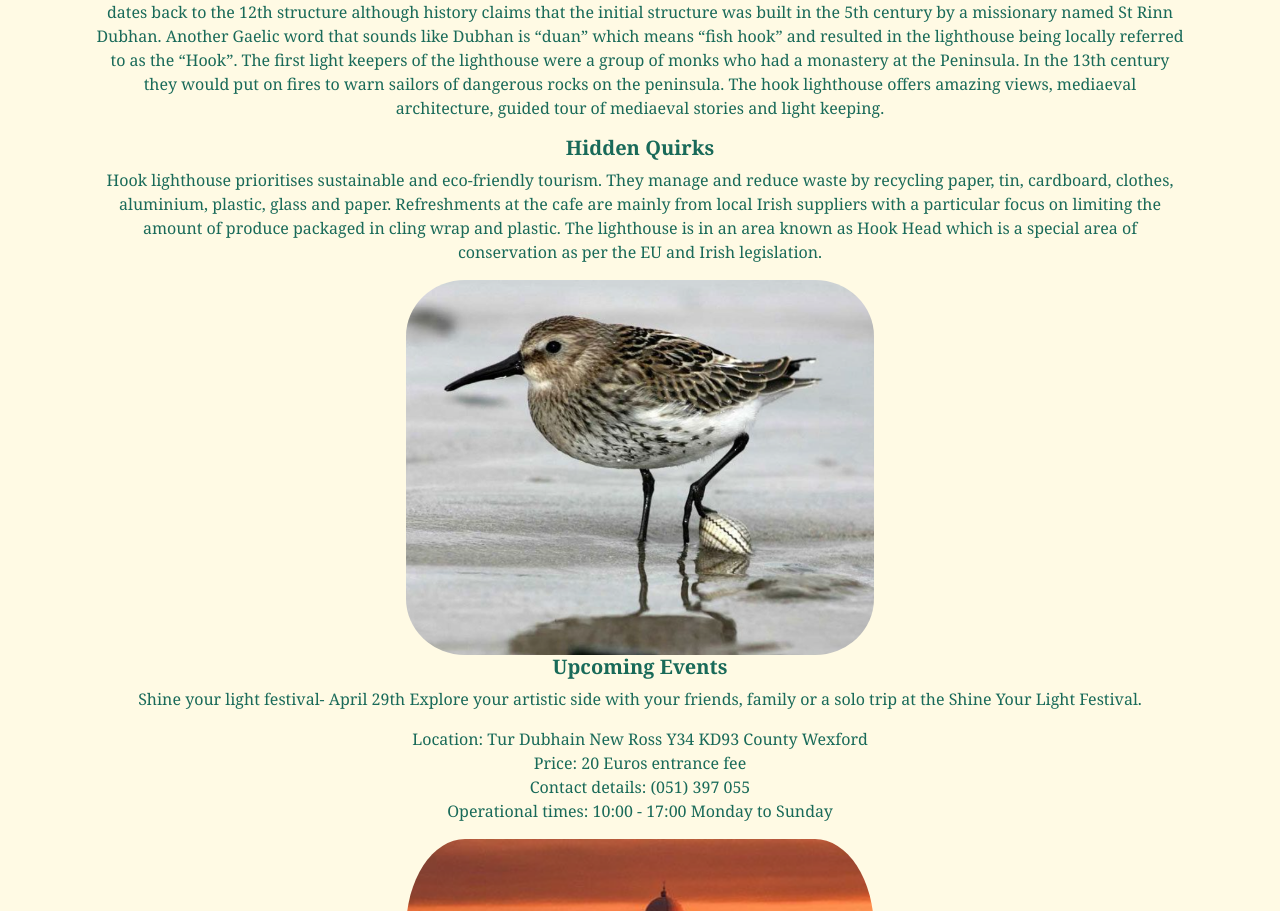
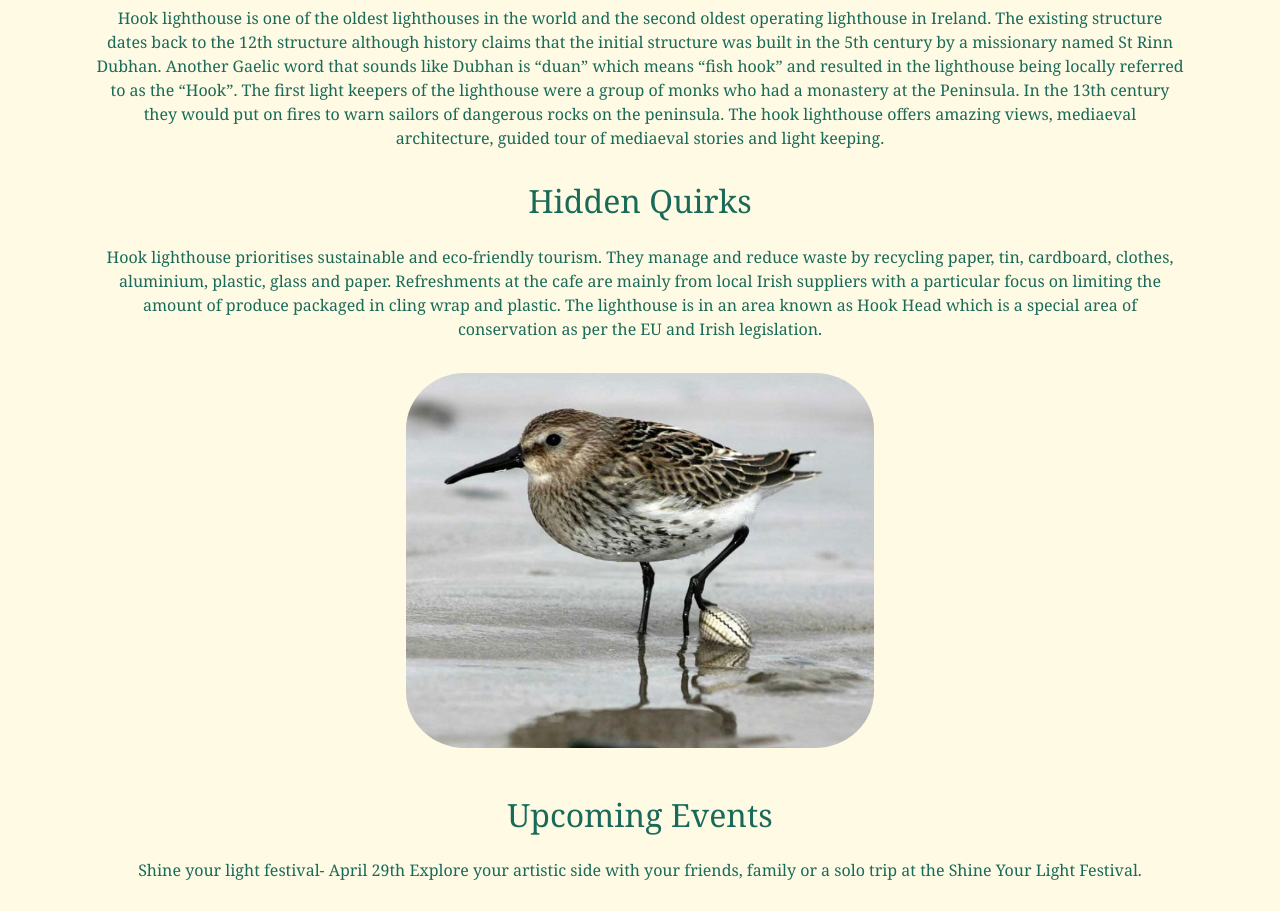
Before and after one commit to hiddenGemsIDM/Hidden-Gems, a website: page HG_HookLighthouse.html in a window 1280 px wide. Shown: the part 628-1539 px from the top of the page. Drawn offline with nearby package versions, Linux system fonts and the light colour scheme.

Commit message:
Update HG_HookLighthouse.html

```diff
--- a/HG_HookLighthouse.html
+++ b/HG_HookLighthouse.html
@@ -3,7 +3,7 @@
   <head>
     <meta charset="utf-8" />
     <meta name="viewport" content="width=device-width, initial-scale=1" />
-    <!-- TODO: change page's title -->
+
     <title>Hook Lighthouse</title>
     <link href="/css/main.min.css" rel="stylesheet" />
   </head>
@@ -79,16 +79,16 @@
 
     <section class="hidden-gem bg-secondary text-dark py-5 text-center">
       <div class="gem-main-photo">
-        <!-- TODO: change photo url and alt text -->
-        <img src="img/HG_hooklighthouse1.jpg" class="d-block w-100 c-img" alt="Alt text" />
-        <!-- TODO: change name placeholder -->
+
+        <img src="img/HG_hooklighthouse1.jpeg" class="d-block w-100 c-img" alt="Alt text" />
+
         <h1 class="text-success mb-4">Hook Lighthouse</h1>
       </div>
       <div class="gem-content">
         <div class="description text-success text-left px-5 pt-4">
-          <!-- TODO: change text (you can add images at the end) -->
-          <h5>General Information</h5>
-          <p class="px-5 text-justify">
+
+          <h2>General Information</h2>
+          <p class="px-5 text-justify py-3">
             Hook lighthouse is one of the oldest lighthouses in the world and
             the second oldest operating lighthouse in Ireland. The existing
             structure dates back to the 12th structure although history claims
@@ -102,8 +102,8 @@
             lighthouse offers amazing views, mediaeval architecture, guided tour
             of mediaeval stories and light keeping.
           </p>
-          <h5>Hidden Quirks</h5>
-          <p class="px-5 text-justify">
+          <h2>Hidden Quirks</h2>
+          <p class="px-5 text-justify py-3">
             Hook lighthouse prioritises sustainable and eco-friendly tourism.
             They manage and reduce waste by recycling paper, tin, cardboard,
             clothes, aluminium, plastic, glass and paper. Refreshments at the
@@ -114,11 +114,13 @@
           </p>
 
         <div class="photos">
-          <!-- TODO: add one or more images (if needed) -->
+
           <img src="img/HG_hooklighthouse2.png" class="w-50 px-3" alt="Alt text" />
         </div>
-          <h5>Upcoming Events</h5>
-          <p class="px-5 text-justify">
+
+        <br><br>
+          <h2>Upcoming Events</h2>
+          <p class="px-5 text-justify py-3">
             Shine your light festival- April 29th Explore your artistic side
             with your friends, family or a solo trip at the Shine Your Light
             Festival.
@@ -135,7 +137,7 @@
         </div>
 
         <div class="photos">
-          <!-- TODO: add one or more images (if needed) -->
+
           <img src="img/HG_hooklighthouse3.png" class="w-50 px-3" alt="Alt text" />
         </div>
       </div>
```
